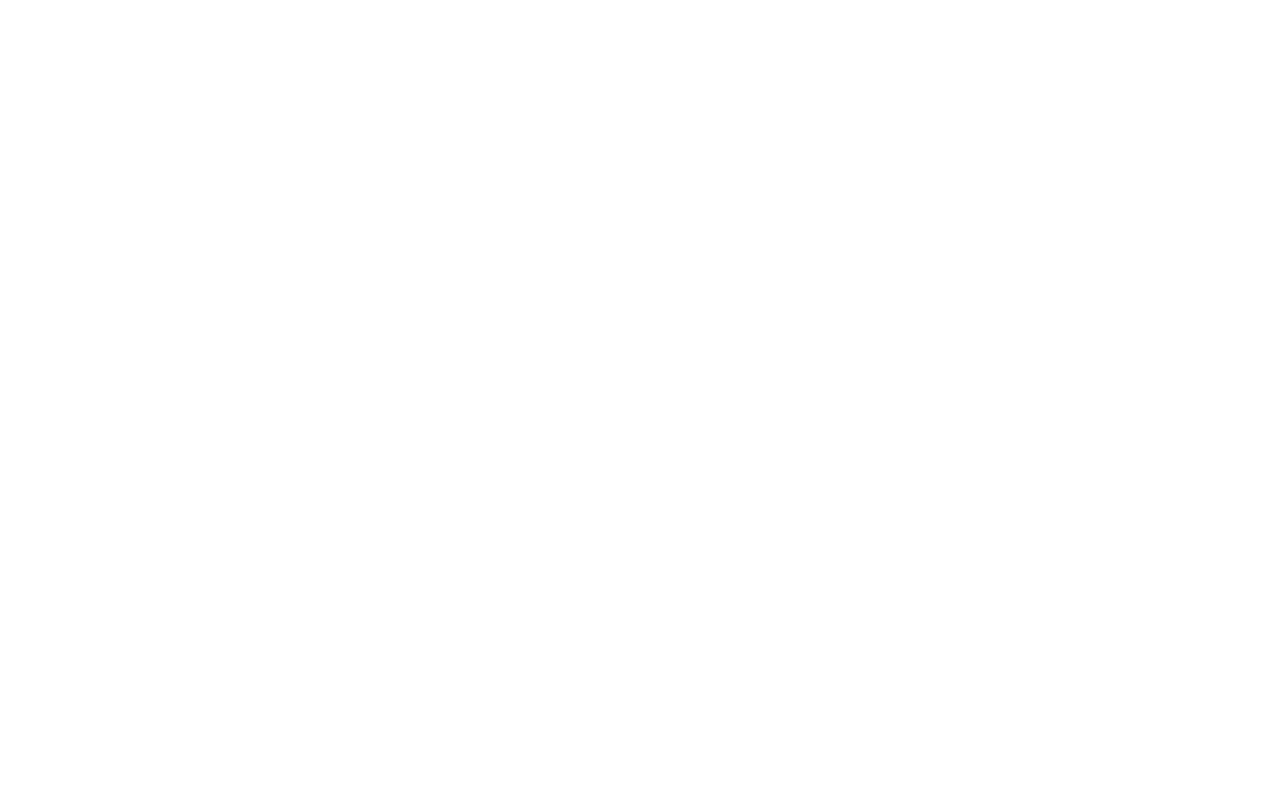
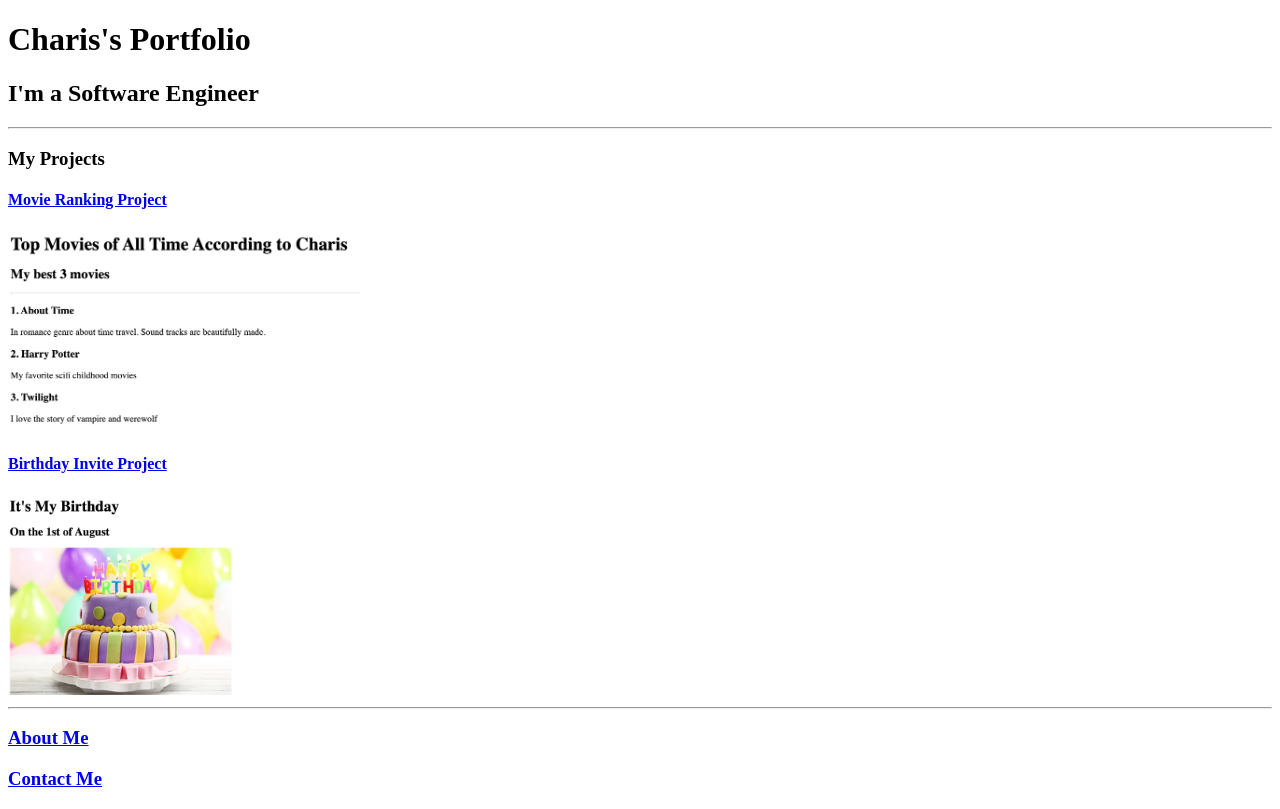
Before and after one commit to charisliao/html-portfolio, a plain HTML site: page index.html in a window 1280 px wide. Drawn offline with Linux system fonts and the light colour scheme.

Commit message:
Update index.html

```diff
--- a/index.html
+++ b/index.html
@@ -13,3 +13,24 @@ HINT for TODO 6: You can use the height attribute set to 200 to make the image s
 https://developer.mozilla.org/en-US/docs/Web/HTML/Element/img#attr-height -->
 
 <!-- TODO 7: Add the Contact Me and About Me page links -->
+
+
+<!DOCTYPE html>
+<html lang="en">
+<head>
+    <meta charset="UTF-8">
+    <title>Charis's Portfolio</title>
+</head>
+<body>
+    <h1>Charis's Portfolio</h1>
+    <h2> I'm a Software Engineer </h2>
+    <hr />
+    <h3>My Projects</h3>
+    <h4><a href = "./public/movie-ranking.html">Movie Ranking Project</a></h4>
+    <img src = "./assets/images/charis-movie.png" alt = "Movie ranking project preview" height = "200">
+    <h4><a href="./public/birthday-invite.html">Birthday Invite Project</a></h4>
+    <img src="./assets/images/charis-birthday.png" alt="Birthday invite project preview" height="200">
+    <hr />
+    <h3><a href = "./public/about.html">About Me</a></h3>
+    <h3><a href = "./public/contact.html">Contact Me</a></h3>
+</html>
```
